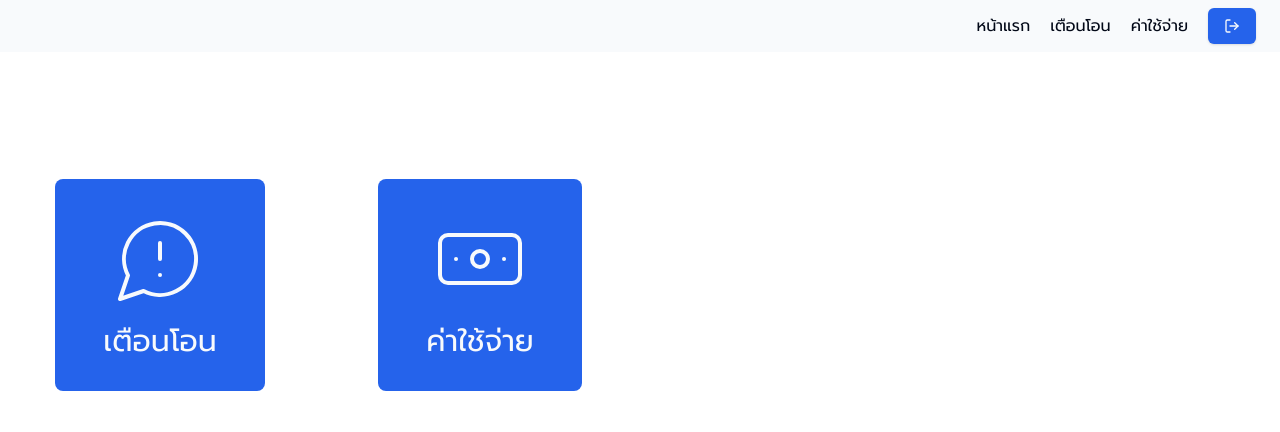
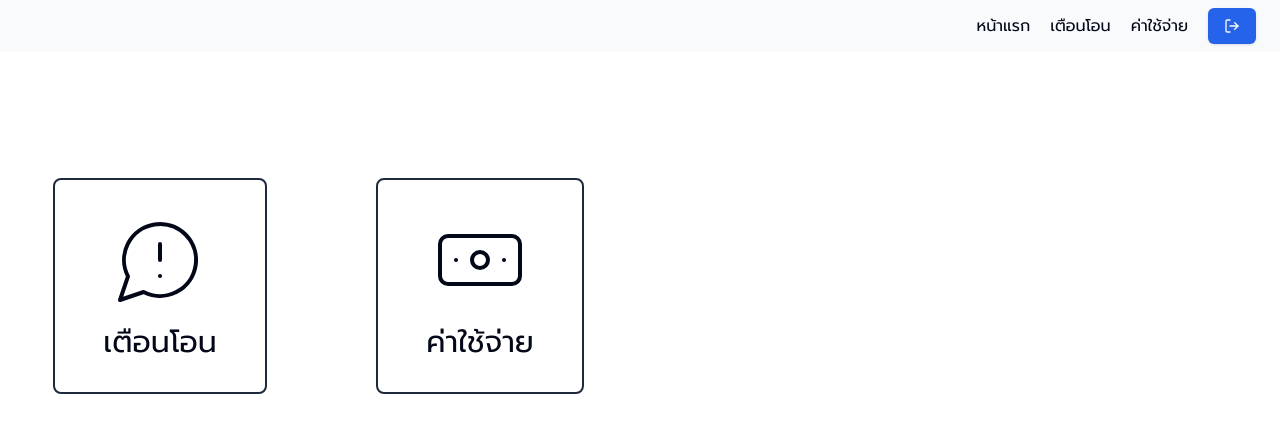
Before and after one commit to pthengtr/kcw-v2, a Next.js app: page / in a window 1280 px wide. Shown: the top 432 px of the page. Built offline with nearby package versions, Linux system fonts and the light colour scheme.

Commit message:
refactor form and new home style

```diff
--- /dev/null
+++ b/src/app/(root)/(expense)/expense/[branch]/page.tsx
@@ -0,0 +1,13 @@
+type BranchExpenseProps = {
+  params: Promise<{ branch: string }>;
+};
+
+export default async function BranchExpense({ params }: BranchExpenseProps) {
+  const { branch } = await params;
+
+  return (
+    <div>
+      <h1>Parameter: {branch}</h1>
+    </div>
+  );
+}
--- a/src/app/(root)/page.tsx
+++ b/src/app/(root)/page.tsx
@@ -1,25 +1,21 @@
 import Link from "next/link";
 import { MessageCircleWarning, Banknote } from "lucide-react";
+
+const linkStyle =
+  "flex flex-col gap-4 items-center py-8 px-12 rounded-lg border-solid border-2 border-slate-800";
+const iconStyle = "w-24 h-24";
+const textStyle = "text-3xl";
 
 export default function Home() {
   return (
     <main className="grid grid-cols-4 h-[90vh] justify-items-center items-center">
-      <Link
-        href="/reminder"
-        className="flex flex-col gap-4 items-center bg-blue-600 py-8 px-12 rounded-lg hover:bg-blue-500"
-      >
-        <MessageCircleWarning
-          strokeWidth={1}
-          className="w-24 h-24 text-slate-50"
-        />
-        <h2 className="text-3xl text-slate-50">เตือนโอน</h2>
+      <Link href="/reminder" className={linkStyle}>
+        <MessageCircleWarning strokeWidth={1} className={iconStyle} />
+        <h2 className={textStyle}>เตือนโอน</h2>
       </Link>
-      <Link
-        href="/expense"
-        className="flex flex-col gap-4 items-center bg-blue-600 py-8 px-12 rounded-lg"
-      >
-        <Banknote strokeWidth={1} className="w-24 h-24 text-slate-50" />
-        <h2 className="text-3xl text-slate-50">ค่าใช้จ่าย</h2>
+      <Link href="/expense" className={linkStyle}>
+        <Banknote strokeWidth={1} className={iconStyle} />
+        <h2 className={textStyle}>ค่าใช้จ่าย</h2>
       </Link>
       <div></div>
       <div></div>
--- a/src/components/auth/LoginForm.tsx
+++ b/src/components/auth/LoginForm.tsx
@@ -4,7 +4,9 @@ import * as z from "zod";
 
 import { login } from "@/app/(auth)/action";
 import Form from "../common/Form";
-import { FieldValues } from "react-hook-form";
+import { FieldValues, UseFormReturn } from "react-hook-form";
+import { PasswordInput } from "../ui/password-input";
+import { Input } from "../ui/input";
 
 const formSchema = z.object({
   email: z.string().email(),
@@ -17,6 +19,22 @@ function getFieldLabel(field: FieldValues) {
   return fieldLabel[field.name as keyof typeof fieldLabel]
     ? fieldLabel[field.name as keyof typeof fieldLabel]
     : field.name;
+}
+
+function getFormInput(
+  field: FieldValues,
+  // eslint-disable-next-line @typescript-eslint/no-unused-vars
+  form: UseFormReturn<z.infer<typeof formSchema>>
+) {
+  switch (field.name) {
+    //month picker
+    case "password":
+      return <PasswordInput {...field} />;
+
+    //simple text
+    default:
+      return <Input type="text" {...field} />;
+  }
 }
 
 export default function LoginForm() {
@@ -38,6 +56,7 @@ export default function LoginForm() {
         defaultValues={{ email: "", password: "" }}
         onSubmit={onSubmit}
         getFieldLabel={getFieldLabel}
+        getFormInput={getFormInput}
         submitLabel="เข้าสู่ระบบ"
       />
     </>
--- a/src/components/expense/ExpenseForm.tsx
+++ b/src/components/expense/ExpenseForm.tsx
@@ -6,7 +6,12 @@ import * as z from "zod";
 
 import { createClient } from "@/lib/supabase/client";
 import Form from "../common/Form";
-import { FieldValues } from "react-hook-form";
+import { FieldValues, UseFormReturn } from "react-hook-form";
+import { Input } from "../ui/input";
+import { DatePickerInput } from "../common/DatePickerInput";
+import ImageDropableForm from "../common/ImageDropableForm";
+import { Label } from "../ui/label";
+import { Checkbox } from "../ui/checkbox";
 
 export const expenseFieldLabel = {
   id: "รายการเลขที่",
@@ -19,6 +24,7 @@ export const expenseFieldLabel = {
   total_amount: "จำนวนเงิน",
   payment_date: "วันที่ชำระ",
   payment_mode: "วิธีการชำระ",
+  agree: " ",
 };
 
 export function getFieldLabel(field: FieldValues) {
@@ -47,6 +53,7 @@ export type ExpenseFormDefaultValueType = {
   total_amount: number;
   payment_date: Date | null;
   payment_mode: string;
+  agree: boolean;
 };
 
 export const expenseFormDefaultValue = {
@@ -58,12 +65,58 @@ export const expenseFormDefaultValue = {
   total_amount: 0,
   payment_date: null,
   payment_mode: "",
+  agree: false,
 };
 
 type ExpenseFormProps = {
   defaultValues: ExpenseFormDefaultValueType;
   update?: boolean;
 };
+
+function getFormInput(
+  field: FieldValues,
+  form: UseFormReturn<z.infer<typeof formSchema>>
+) {
+  switch (field.name) {
+    // number
+    case "bill_count":
+    case "total_amount":
+    case "discount":
+      return (
+        <Input
+          type="number"
+          //className="[appearance:textfield] [&::-webkit-outer-spin-button]:appearance-none [&::-webkit-inner-spin-button]:appearance-none"
+          {...field}
+          {...form.register(field.name, {
+            valueAsNumber:
+              !field.value?.toString() === undefined ? false : true,
+          })}
+        />
+      );
+      break;
+
+    //date time picker
+    case "payment_date":
+      return <DatePickerInput field={field} timePicker optional />;
+      break;
+
+    case "bill_pictures":
+      return <ImageDropableForm field={field} />;
+      break;
+
+    case "agree":
+      return (
+        <Label className="flex gap-4 items-center just">
+          <Checkbox onCheckedChange={field.onChange} />
+          <span>ยืนยันว่าข้อมูลถูกต้องแล้ว</span>
+        </Label>
+      );
+
+    //simple text
+    default:
+      return <Input type="text" {...field} />;
+  }
+}
 
 export default function ExpenseForm({
   defaultValues,
@@ -168,6 +221,7 @@ export default function ExpenseForm({
         defaultValues={defaultValues}
         onSubmit={onSubmit}
         getFieldLabel={getFieldLabel}
+        getFormInput={getFormInput}
         className={"flex flex-col gap-8 p-10 max-w-3xl"}
         submitLabel="บันทึก"
       />
--- a/src/components/reminder/ReminderForm.tsx
+++ b/src/components/reminder/ReminderForm.tsx
@@ -6,12 +6,19 @@ import * as z from "zod";
 
 import { createClient } from "@/lib/supabase/client";
 import Form from "../common/Form";
-import { FieldValues } from "react-hook-form";
+import { FieldValues, UseFormReturn } from "react-hook-form";
 import { ReminderDefaultValueType } from "./ReminderColumn";
 import { useContext } from "react";
 import { ReminderContext, ReminderContextType } from "./ReminderProvider";
 import { commonUploadFile } from "@/lib/utils";
 import { getImageArray } from "../common/ImageCarousel";
+import { Checkbox } from "../ui/checkbox";
+import { Input } from "../ui/input";
+import { Label } from "../ui/label";
+import { DatePickerInput } from "../common/DatePickerInput";
+import ImageDropableForm from "../common/ImageDropableForm";
+import BankInfoInput from "./BankInfoInput";
+import SupplierNameInput from "./SupplierNameInput";
 
 export const reminderFieldLabel = {
   id: "รายการเลขที่",
@@ -42,6 +49,68 @@ function getFieldLabel(field: FieldValues) {
   return reminderFieldLabel[field.name as keyof typeof reminderFieldLabel]
     ? reminderFieldLabel[field.name as keyof typeof reminderFieldLabel]
     : field.name;
+}
+
+function getFormInput(
+  field: FieldValues,
+  form: UseFormReturn<z.infer<typeof formSchema>>
+) {
+  switch (field.name) {
+    // number
+    case "bill_count":
+    case "total_amount":
+    case "discount":
+      return (
+        <Input
+          type="number"
+          //className="[appearance:textfield] [&::-webkit-outer-spin-button]:appearance-none [&::-webkit-inner-spin-button]:appearance-none"
+          {...field}
+          {...form.register(field.name, {
+            valueAsNumber:
+              !field.value?.toString() === undefined ? false : true,
+          })}
+        />
+      );
+      break;
+
+    //date picker
+    case "start_date":
+    case "end_date":
+    case "due_date":
+      return <DatePickerInput field={field} />;
+      break;
+
+    //date time picker
+    case "payment_date":
+    case "kbiz_datetime":
+      return <DatePickerInput field={field} timePicker optional />;
+      break;
+
+    case "supplier_name":
+      return <SupplierNameInput field={field} />;
+      break;
+
+    case "bank_info":
+      return <BankInfoInput />;
+      break;
+
+    case "bill_pictures":
+    case "payment_pictures":
+      return <ImageDropableForm field={field} />;
+      break;
+
+    case "agree":
+      return (
+        <Label className="flex gap-4 items-center just">
+          <Checkbox onCheckedChange={field.onChange} />
+          <span>ยืนยันว่าข้อมูลถูกต้องแล้ว</span>
+        </Label>
+      );
+
+    //simple text
+    default:
+      return <Input type="text" {...field} />;
+  }
 }
 
 const formSchema = z.object({
@@ -299,6 +368,7 @@ export default function ReminderForm({
         defaultValues={defaultValues}
         onSubmit={onSubmit}
         getFieldLabel={getFieldLabel}
+        getFormInput={getFormInput}
         className={"flex flex-col gap-8 p-10 max-w-3xl"}
         submitLabel="บันทึก"
       />
--- a/src/components/reminder/ReminderSearchForm.tsx
+++ b/src/components/reminder/ReminderSearchForm.tsx
@@ -5,10 +5,12 @@ import * as z from "zod";
 import { createClient } from "@/lib/supabase/client";
 
 import Form from "../common/Form";
-import { FieldValues } from "react-hook-form";
+import { FieldValues, UseFormReturn } from "react-hook-form";
 import { useContext } from "react";
 import { ReminderContext, ReminderContextType } from "./ReminderProvider";
 import { Search } from "lucide-react";
+import { Input } from "../ui/input";
+import MonthPickerInput from "../common/MonthPickerInput";
 
 const searchFormFieldLabel = {
   search_supplier_name: "บริษัท",
@@ -21,6 +23,24 @@ function getFieldLabel(field: FieldValues) {
   return searchFormFieldLabel[field.name as keyof typeof searchFormFieldLabel]
     ? searchFormFieldLabel[field.name as keyof typeof searchFormFieldLabel]
     : field.name;
+}
+
+function getFormInput(
+  field: FieldValues,
+  // eslint-disable-next-line @typescript-eslint/no-unused-vars
+  form: UseFormReturn<z.infer<typeof formSchema>>
+) {
+  switch (field.name) {
+    //month picker
+    case "payment_month":
+    case "due_month":
+      return <MonthPickerInput field={field} />;
+      break;
+
+    //simple text
+    default:
+      return <Input type="text" {...field} />;
+  }
 }
 
 const formSchema = z.object({
@@ -130,6 +150,7 @@ export default function ReminderSearchForm({
       defaultValues={defaultValues}
       onSubmit={onSubmit}
       getFieldLabel={getFieldLabel}
+      getFormInput={getFormInput}
       className="flex justify-center items-center gap-4 pxs-12"
       submitLabel={<Search />}
     />
```
Also changed, not shown: src/components/common/Form.tsx (+15 -80 lines).
